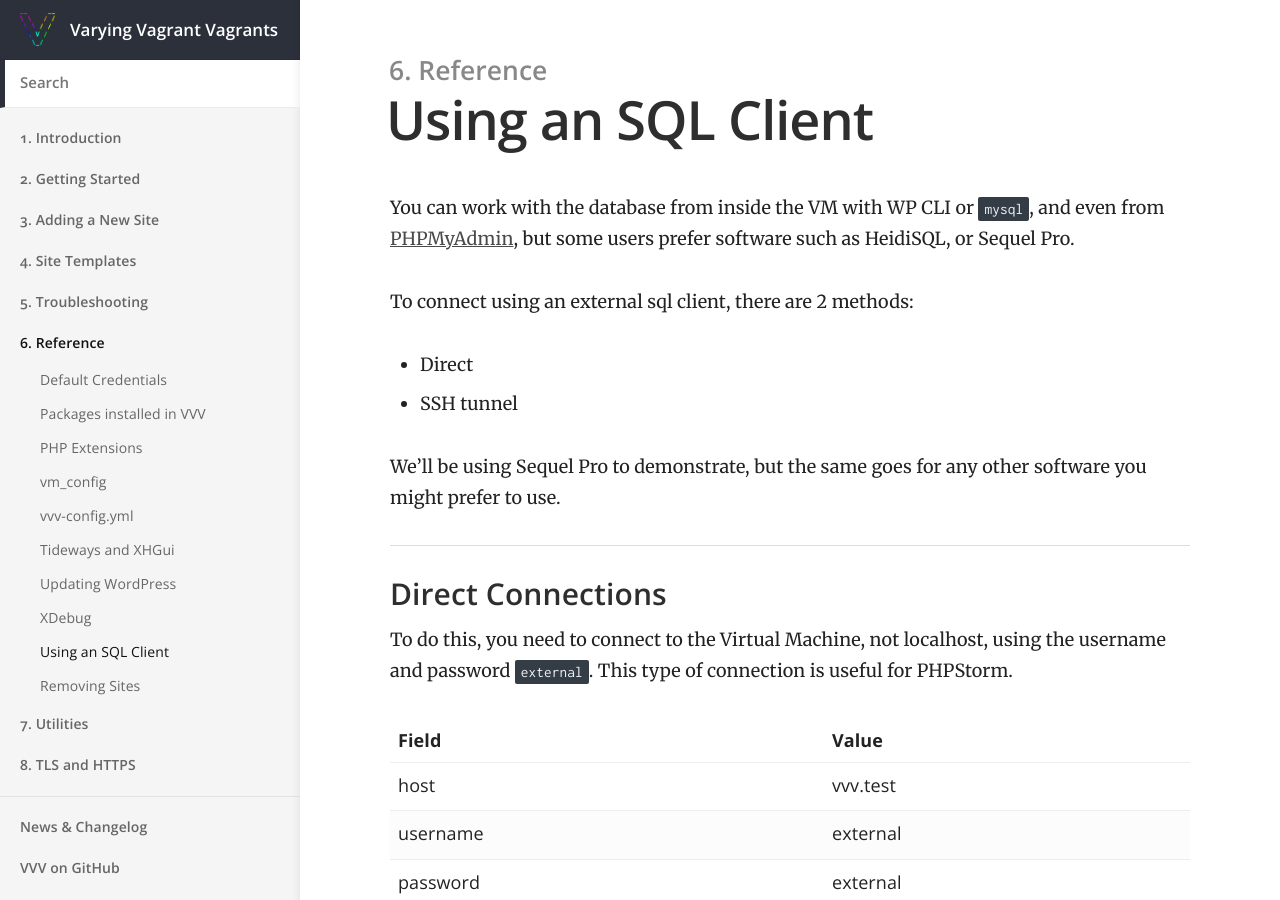
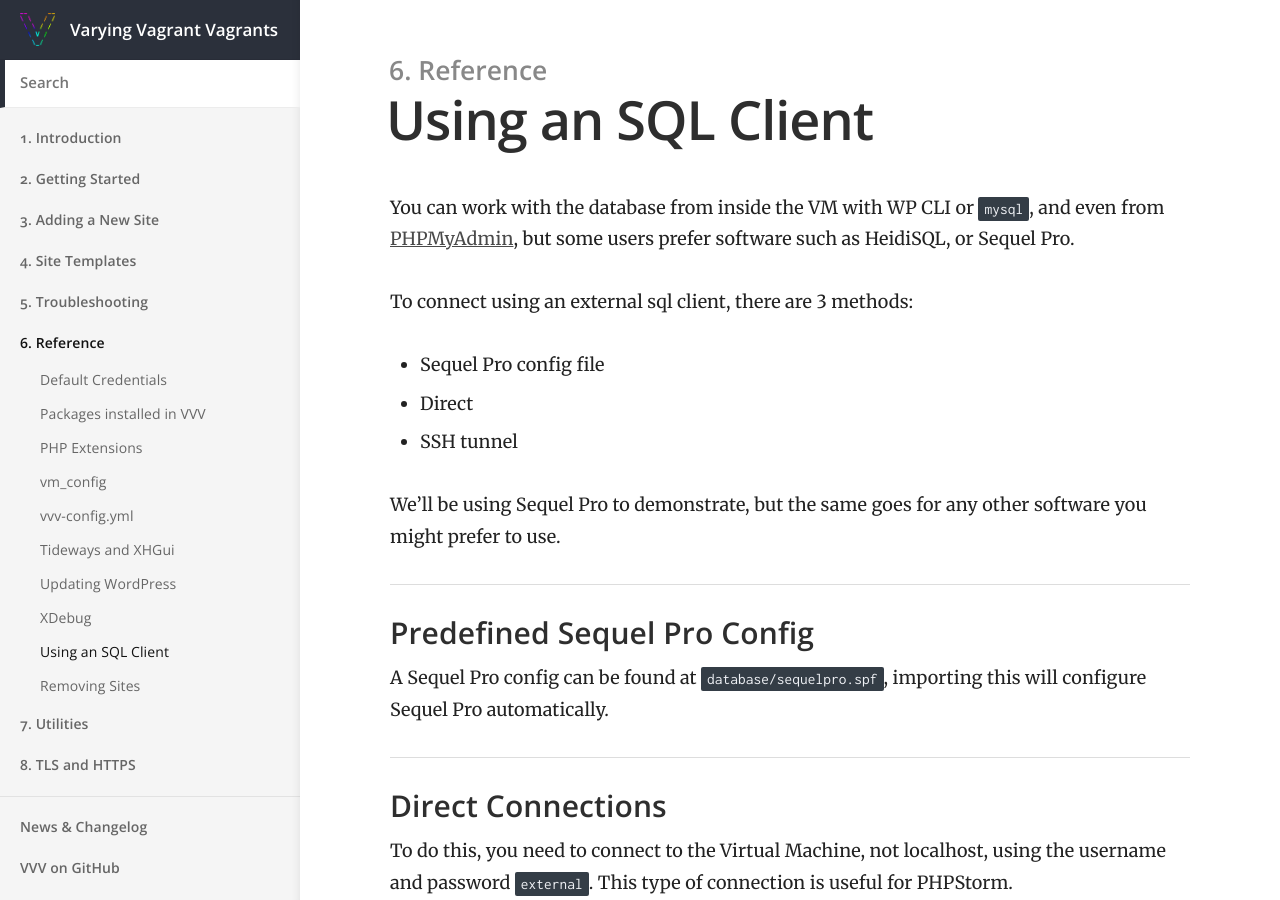
Before and after one commit to Varying-Vagrant-Vagrants/varyingvagrantvagrants.org, a Jekyll site: the page built from docs/en-US/references/sql-client.md, in a window 1280 px wide and 900 px high. Built offline with Jekyll 4.4.1, drawn with Linux system fonts in a browser that asks for light colours.

Commit message:
updated the sql doc to mention the sequel pro config in the database folder

```diff
--- a/docs/en-US/references/sql-client.md
+++ b/docs/en-US/references/sql-client.md
@@ -8,12 +8,17 @@ permalink: /docs/en-US/references/sql-client/
 
 You can work with the database from inside the VM with WP CLI or `mysql`, and even from [PHPMyAdmin](http://vvv.test/phpmyadmin), but some users prefer software such as HeidiSQL, or Sequel Pro.
 
-To connect using an external sql client, there are 2 methods:
+To connect using an external sql client, there are 3 methods:
 
+ - Sequel Pro config file
  - Direct
  - SSH tunnel
 
 We'll be using Sequel Pro to demonstrate, but the same goes for any other software you might prefer to use.
+
+### Predefined Sequel Pro Config
+
+A Sequel Pro config can be found at `database/sequelpro.spf`, importing this will configure Sequel Pro automatically.
 
 ### Direct Connections
 
```
